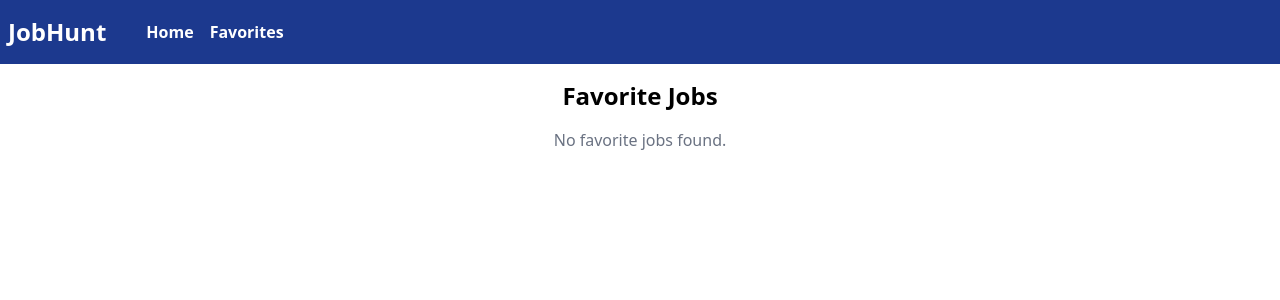
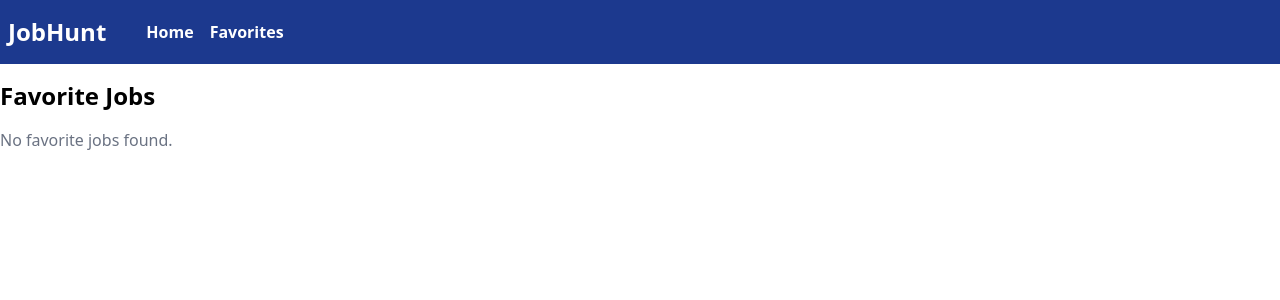
Before and after one commit to rojass2001/jobhunt, a React (Vite) app: page /favorites in a window 1280 px wide. Shown: the top 300 px of the page. Built offline with nearby package versions, Linux system fonts and the light colour scheme.

Commit message:
first commit

```diff
--- a/package.json
+++ b/package.json
@@ -1,12 +1,14 @@
 {
   "name": "jobsrach",
-  "homepage": "https://rojass2001.githhub.io/miniture",
+  "homepage": "https://rojass2001.githhub.io/jobhunt",
   "private": true,
   "version": "0.0.0",
   "type": "module",
   "scripts": {
     "dev": "vite",
     "build": "vite build",
+    "predeploy": "npm run build",
+    "deploy": "gh-pages -d dist",
     "lint": "eslint .",
     "preview": "vite preview"
   },
@@ -25,7 +27,6 @@
     "eslint": "^9.30.1",
     "eslint-plugin-react-hooks": "^5.2.0",
     "eslint-plugin-react-refresh": "^0.4.20",
-    "gh-pages": "^6.3.0",
     "globals": "^16.3.0",
     "vite": "^7.0.4"
   }
--- a/src/Pages/Favourite.jsx
+++ b/src/Pages/Favourite.jsx
@@ -13,7 +13,7 @@ export default function FavoritesPage() {
   }, []);
 
   return (
-    <div className='text-center place-items-center w-full'>
+    <div className=''>
       <h2 className="text-2xl font-bold mb-4">Favorite Jobs</h2>
       {favorites.length === 0? <p className="text-gray-500">No favorite jobs found.</p>:
       <div className="grid gap-4 grid-cols-1 sm:grid-cols-2">
--- a/src/components/Joblist.jsx
+++ b/src/components/Joblist.jsx
@@ -32,7 +32,6 @@ export default function JobList() {
           onChange={e => setQuery({ ...query, location: e.target.value })}
         />
 
-
       </div>
       <div className="grid gap-4 grid-cols-1 sm:grid-cols-2">
         {filteredJobs.map(job => <JobCard key={job.id} job={job} />)}
```
